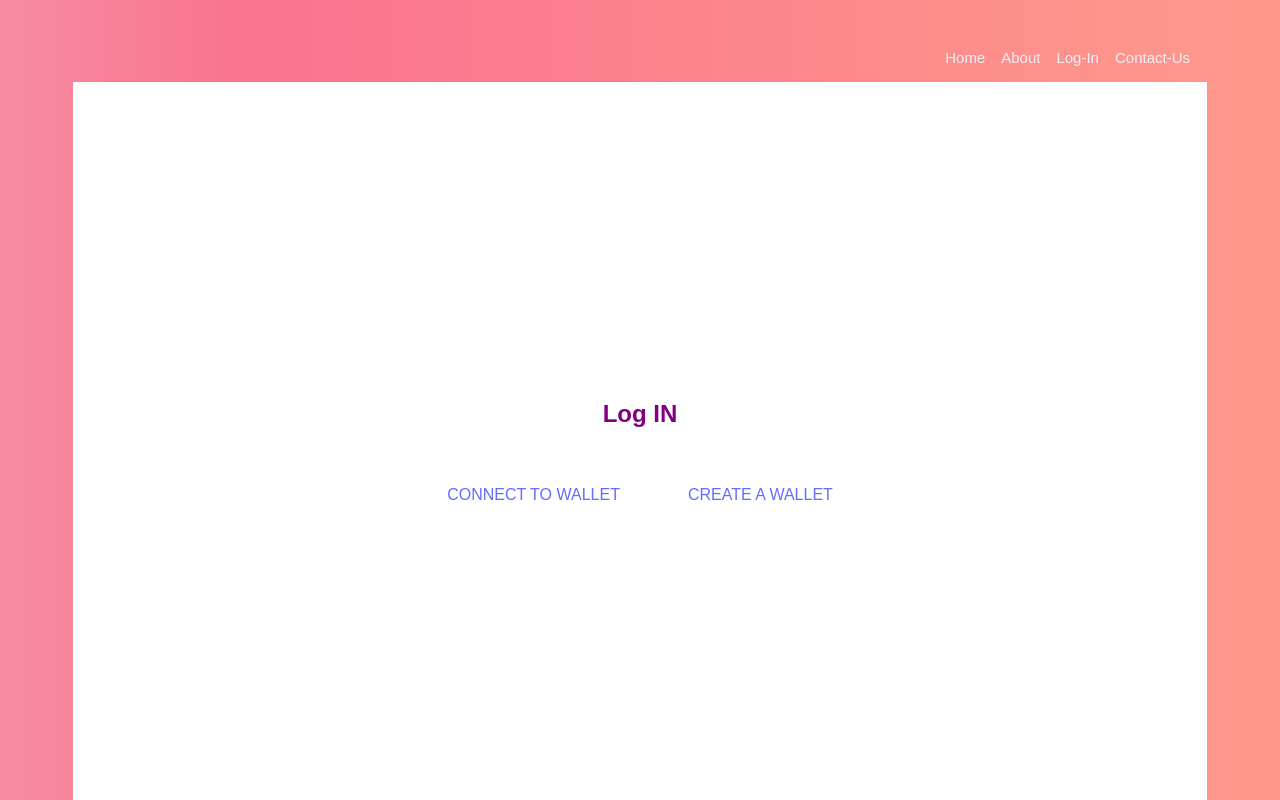
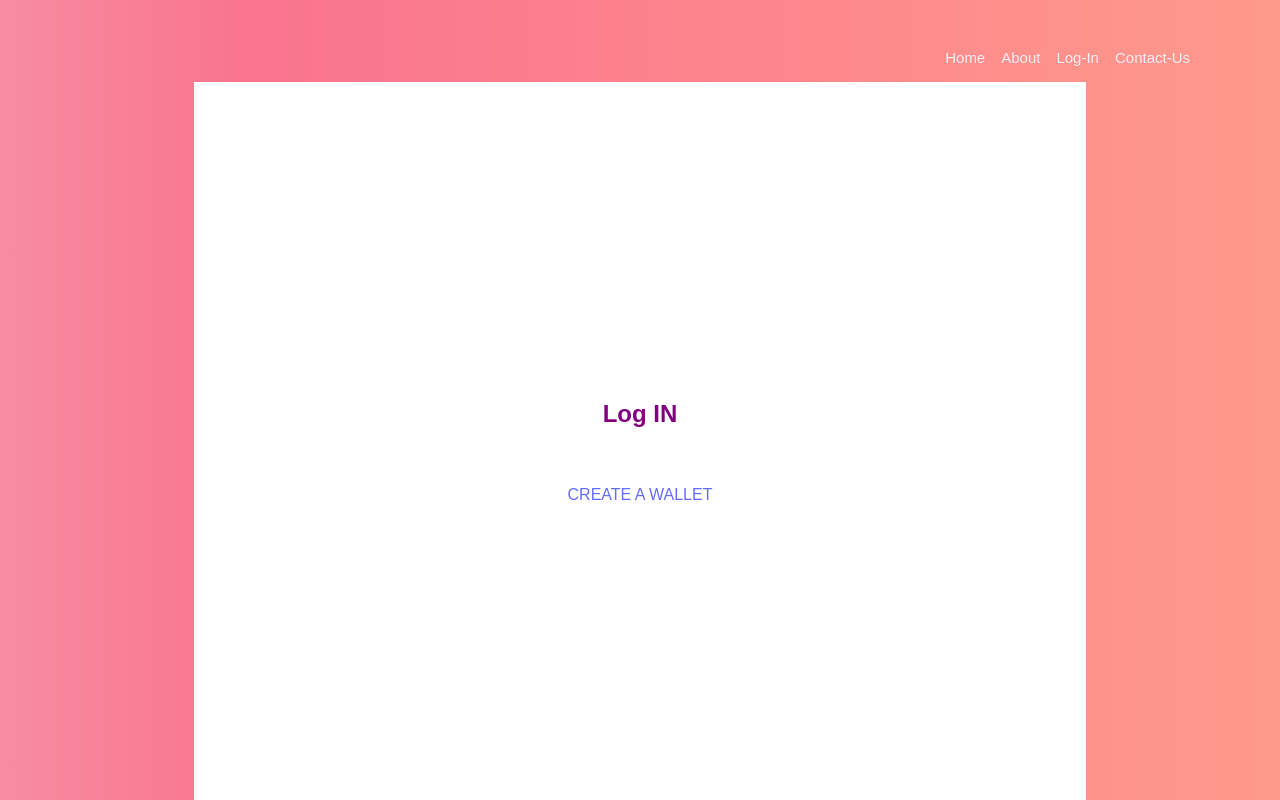
Before and after one commit to Muflih14/Muflih14, a React (Vite) app: page /login in a window 1280 px wide. Shown: the top 800 px of the page. Built offline with nearby package versions, Linux system fonts and the light colour scheme.

Commit message:
restyled button

```diff
--- a/src/assets/LOGIN/Login.tsx
+++ b/src/assets/LOGIN/Login.tsx
@@ -14,9 +14,9 @@ function LogIn() {
         <h2>Log IN</h2>
 
         <div className="buttons">
-          <button className="button">
+          {/* <button className="button">
             <a onClick={() => navigate("/projects")}>CONNECT TO WALLET</a>
-          </button>
+          </button> */}
           <button className="button">
             <a href="https://bitcoin.org/en/choose-your-wallet">
               CREATE A WALLET
```
